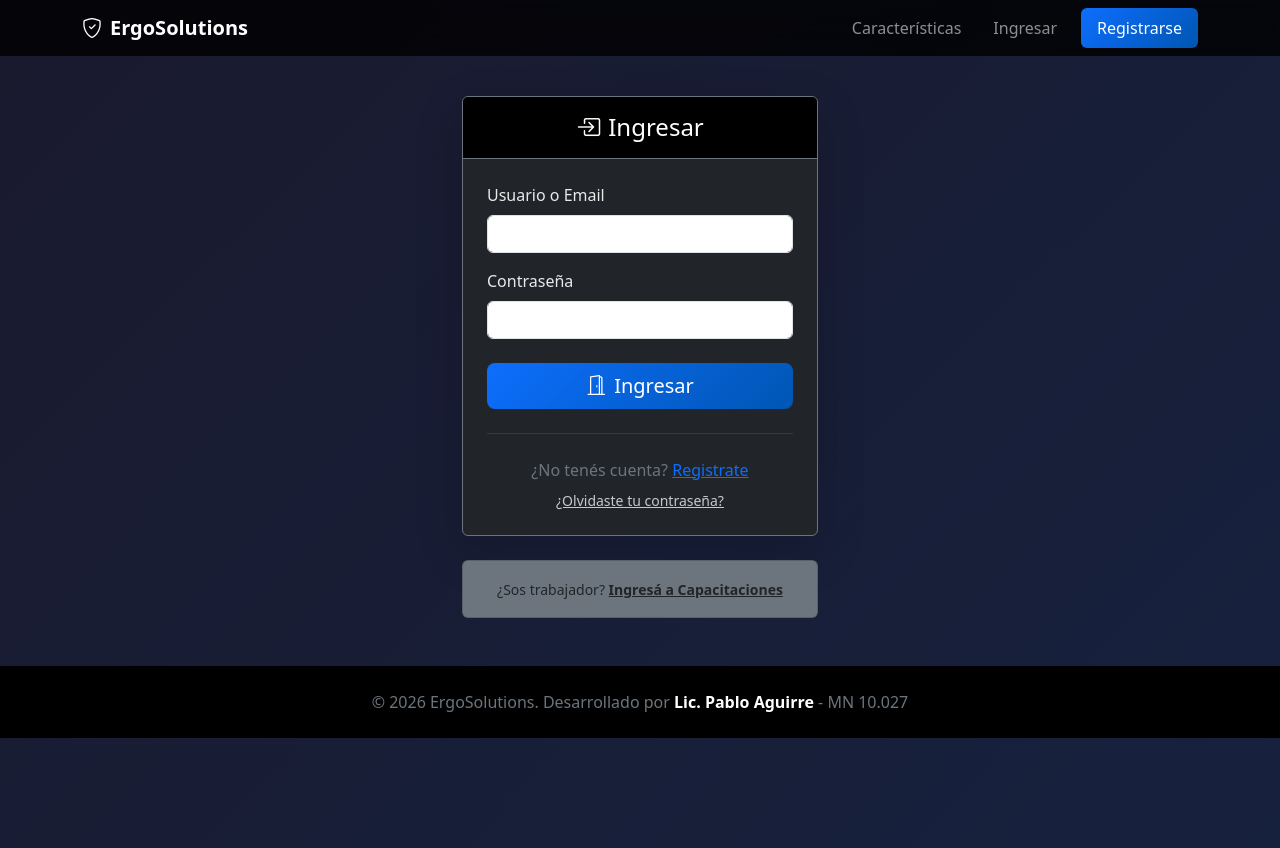
After one commit to praguirre/ergocapacitacion, a Django app: page /auth/login/ in a window 1280 px wide. The commit adds this page. Run offline with Django 5.2, Linux system fonts and the light colour scheme; parts of the project's set-up code (start-up, migrations or seed data) failed here and were passed over; some libraries are stand-ins or nearby versions.

Commit message:
Commit 14: Login/Logout profesionales + fix URLs trainees
- Agregado template de login profesional (templates/accounts/professional/login.html)
- Implementado login profesional con soporte email/username y parámetro next
- Logout profesional restringido a POST y redirección a landing institucional
- Navbar público (base_landing.html): botones Ingresar/Registrarse activos; Dashboard + Logout si profesional logueado
- Hero landing (landing/home.html): activados links a login/registro profesionales
- Fix trainees: confirm.html corrige 'landing' -> 'trainee_landing' (evita NoReverseMatch)
- base.html: logout inteligente según user_type (profesional vs trainee) para evitar redirecciones cruzadas

```diff
--- a/apps/accounts/views.py
+++ b/apps/accounts/views.py
@@ -104,6 +104,7 @@ def confirm_post(request):
 
     # Limpieza de sesión
     request.session.pop(PENDING_KEY, None)
+    request.session.modified = True
 
     messages.success(request, "Registro confirmado. ¡Bienvenido!")
     return redirect(_post_login_redirect())
--- a/apps/accounts/views_professional.py
+++ b/apps/accounts/views_professional.py
@@ -60,6 +60,12 @@ def login_view(request):
     # Preservar next tanto por GET (primer acceso) como por POST (submit)
     next_url = request.POST.get("next") or request.GET.get("next", "")
 
+    # Hardening opcional: evitar redirects extraños tipo //dominio
+    # Permitimos solo paths internos que empiecen con "/" pero NO con "//"
+    safe_next = ""
+    if next_url and next_url.startswith("/") and not next_url.startswith("//"):
+        safe_next = next_url
+
     if request.method == "POST":
         form = ProfessionalLoginForm(request.POST)
         if form.is_valid():
@@ -74,11 +80,15 @@ def login_view(request):
                 name = getattr(user, "display_name", "") or user.first_name or user.email
                 messages.success(request, f"¡Hola {name}!")
 
-                if next_url and next_url.startswith("/"):
-                    return redirect(next_url)
+                if safe_next:
+                    return redirect(safe_next)
                 return redirect("dashboard:home")
 
-            messages.error(request, "Usuario o contraseña incorrectos.")
+            # Mensaje más útil (evita confusión entre flujos)
+            messages.error(
+                request,
+                "Credenciales incorrectas. Si sos trabajador, ingresá desde Capacitaciones."
+            )
     else:
         form = ProfessionalLoginForm()
 
@@ -87,14 +97,14 @@ def login_view(request):
         "accounts/professional/login.html",
         {
             "form": form,
-            "next": next_url,
+            "next": next_url,  # mantenemos el original para que el hidden preserve lo que vino por GET
         },
     )
 
 
 @require_POST
 def logout_view(request):
-    """Logout de profesionales."""
+    """Logout de profesionales (POST-only)."""
     logout(request)
-    messages.info(request, "Has cerrado sesión.")
+    messages.success(request, "Has cerrado sesión correctamente.")
     return redirect("landing:home")
--- a/templates/accounts/confirm.html
+++ b/templates/accounts/confirm.html
@@ -26,7 +26,7 @@
     </ul>
 
     <div class="d-flex gap-2">
-      <a href="{% url 'landing' %}" class="btn btn-outline-light">Volver</a>
+      <a href="{% url 'trainee_landing' %}" class="btn btn-outline-light">Volver</a>
 
       <form method="post" action="{% url 'confirm_post' %}">
         {% csrf_token %}
--- /dev/null
+++ b/templates/accounts/professional/login.html
@@ -0,0 +1,62 @@
+{% extends "base_landing.html" %}
+{% load django_bootstrap5 %}
+
+{% block title %}Ingresar - ErgoSolutions{% endblock %}
+
+{% block content %}
+<div class="container py-5 mt-5">
+  <div class="row justify-content-center">
+    <div class="col-md-6 col-lg-4">
+
+      <div class="card bg-dark border-secondary shadow-lg">
+        <div class="card-header bg-black border-secondary text-center py-3">
+          <h4 class="mb-0 text-white">
+            <i class="bi bi-box-arrow-in-right me-2"></i>Ingresar
+          </h4>
+        </div>
+
+        <div class="card-body p-4">
+          <form method="post" novalidate>
+            {% csrf_token %}
+
+            {% if next %}
+              <input type="hidden" name="next" value="{{ next }}">
+            {% endif %}
+
+            {% bootstrap_form form %}
+            <div class="d-grid mt-4">
+              <button type="submit" class="btn btn-primary btn-lg">
+                <i class="bi bi-door-open me-2"></i>Ingresar
+              </button>
+            </div>
+          </form>
+
+          <hr class="border-secondary my-4">
+
+          <p class="text-center text-secondary mb-2">
+            ¿No tenés cuenta?
+            <a href="{% url 'accounts_professional:professional_register' %}" class="text-primary">Registrate</a>
+          </p>
+
+          <p class="text-center text-secondary small mb-0">
+            <a href="#" class="text-muted">¿Olvidaste tu contraseña?</a>
+          </p>
+        </div>
+      </div>
+
+      <!-- Link a capacitaciones (trainees) -->
+      <div class="card bg-secondary mt-4">
+        <div class="card-body py-3 text-center">
+          <small class="text-dark">
+            ¿Sos trabajador?
+            <a href="{% url 'trainee_landing' %}" class="text-dark fw-bold">
+              Ingresá a Capacitaciones
+            </a>
+          </small>
+        </div>
+      </div>
+
+    </div>
+  </div>
+</div>
+{% endblock %}
--- a/templates/base_landing.html
+++ b/templates/base_landing.html
@@ -77,12 +77,10 @@
             color: #ff6b6b;
         }
 
-        /* Opcional: placeholders un poco más visibles en dark */
         .form-control::placeholder {
             color: rgba(255, 255, 255, 0.45);
         }
 
-        /* Opcional: links sobre fondo oscuro */
         a.text-primary:hover {
             text-decoration: underline;
         }
@@ -107,23 +105,54 @@
                         <a class="nav-link" href="#features">Características</a>
                     </li>
 
-                    {# Ingresar (deshabilitado hasta crear login.html) #}
+                    {% if user.is_authenticated and user.is_professional %}
                         <li class="nav-item">
-                        <a class="nav-link btn btn-outline-primary ms-lg-2 px-3 disabled"
-                           href="#"
-                           tabindex="-1"
-                           aria-disabled="true">
+                            <a class="nav-link btn btn-outline-light ms-lg-2 px-3" href="{% url 'dashboard:home' %}">
+                                <i class="bi bi-speedometer2 me-1"></i>Dashboard
+                            </a>
+                        </li>
+
+                        <li class="nav-item">
+                            <form method="post" action="{% url 'accounts_professional:professional_logout' %}" class="ms-lg-2">
+                                {% csrf_token %}
+                                <button type="submit" class="btn btn-danger px-3">
+                                    <i class="bi bi-box-arrow-right"></i>
+                                </button>
+                            </form>
+                        </li>
+
+                    {% elif user.is_authenticated %}
+                        {# Trainee autenticado: puede caer acá (raro), igual le damos salida clara #}
+                        <li class="nav-item">
+                            <a class="nav-link btn btn-outline-light ms-lg-2 px-3" href="{% url 'training_home' %}">
+                                <i class="bi bi-mortarboard me-1"></i>Capacitaciones
+                            </a>
+                        </li>
+
+                        <li class="nav-item">
+                            <form method="post" action="{% url 'logout_post' %}" class="ms-lg-2">
+                                {% csrf_token %}
+                                <button type="submit" class="btn btn-danger px-3">
+                                    <i class="bi bi-box-arrow-right"></i>
+                                </button>
+                            </form>
+                        </li>
+
+                    {% else %}
+                        <li class="nav-item">
+                            <a class="nav-link btn btn-outline-primary ms-lg-2 px-3"
+                               href="{% url 'accounts_professional:professional_login' %}">
                                 Ingresar
                             </a>
                         </li>
 
-                    {# Registrarse (activo: ya existe /auth/registro/) #}
                         <li class="nav-item">
                             <a class="nav-link btn btn-primary ms-lg-2 px-3 text-white"
                                href="{% url 'accounts_professional:professional_register' %}">
                                 Registrarse
                             </a>
                         </li>
+                    {% endif %}
                 </ul>
             </div>
         </div>
```
Also changed, not shown: templates/base.html (+12 -4 lines), templates/landing/home.html (+22 -3 lines). Lines whose indentation alone changed are shown as unchanged.
